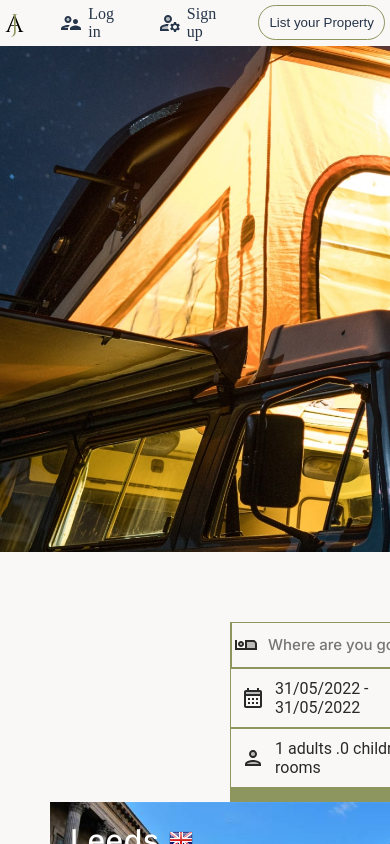
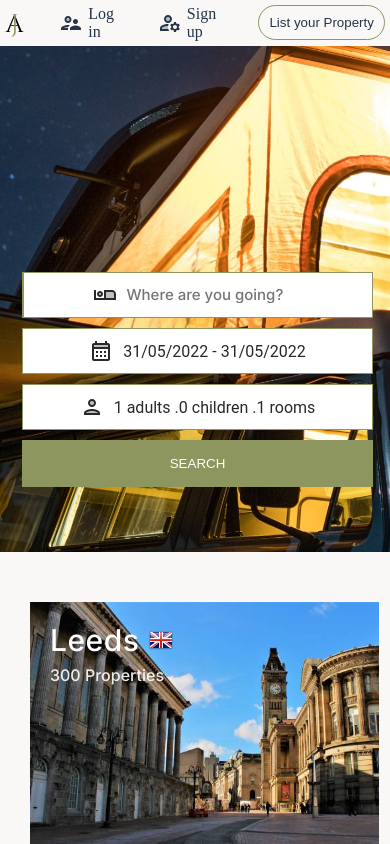
Before and after one commit to CodedSam84/Ajala-Travels-Booking, a React (Create React App) app: page / in a window 390 px wide. Built offline with nearby package versions, Linux system fonts and the light colour scheme.

Commit message:
Fix bugs with mobile responsiveness

```diff
--- a/src/components/content/content.css
+++ b/src/components/content/content.css
@@ -3,7 +3,7 @@
   justify-content: space-around;
   gap: 15px;
   align-items: center;
-  padding: 150px 50px;
+  padding: 150px 30px;
   max-width: 1220px;
   width: 100%;
   margin: auto;
@@ -12,7 +12,7 @@
 
 @media screen and (max-width: 1180px) {
   .content {
-    padding-top: 250px;
+    padding-top: 50px;
   }
 }
 
--- a/src/components/hero/hero.css
+++ b/src/components/hero/hero.css
@@ -4,6 +4,7 @@
   width: 100%;
   height: 80vh;
   position: relative;
+  padding: 0 75px;
 }
 
 .hero-content {
@@ -66,35 +67,55 @@
   }
 }
 
-@media screen and (max-width: 1088px) {
-  .hero-content {
-    left: 580px;
-    top: 100px;
-  }
-}
-
 @media screen and (max-width: 1008px) {
   .hero-content {
     left: 530px;
-    top: 80px;
+    top: 160px !important;
   }
 
   .hero-content h2 {
-    font-size: 35px !important;
+    font-size: 40px !important;
     line-height: 40px !important;
-  }
-}
-
-@media screen and (max-width: 800px) {
-  .hero-content {
-    left: 480px;
-    top: 80px;
   }
 }
 
 @media screen and (max-width: 900px) {
   .hero-content {
     display: none;
+  }
+
+  .search-filters {
+    width: 90% !important;
+  }
+}
+
+@media screen and (max-width: 800px) {
+  .search-filters {
+    left: 32px !important;
+  }
+}
+
+@media screen and (max-width: 650px) {
+  .search-filters {
+    left: 30px !important;
+  }
+}
+
+@media screen and (max-width: 575px) {
+  .search-filters {
+    left: 28px !important;
+  }
+}
+
+@media screen and (max-width: 520px) {
+  .search-filters {
+    left: 24px !important;
+  }
+}
+
+@media screen and (max-width: 480px) {
+  .search-filters {
+    left: 22px !important;
   }
 }
 
@@ -118,14 +139,25 @@
   align-items: center;
   justify-content: space-around;
   height: 80px;
-  position: absolute;
-  bottom: -40px;
-  left: 7.5vw;
+  padding: 0 40px;
   background-color: #F9F8F7;
-  width: 85%;
+  width: 88%;
   max-width: 1220px;
   margin: auto;
-  padding: 0 10px;
+  position: absolute;
+  bottom: -50px;
+}
+
+@media screen and (min-width: 1380px) {
+  .search-filters {
+    width: 100%;
+    max-width: 90%;
+  }
+
+  .content {
+    width: 100%;
+    max-width: 85%;
+  }
 }
 
 @media screen and (max-width: 1180px) {
@@ -136,16 +168,44 @@
   .search-filters {
     flex-direction: column;
     align-items: stretch;
-    bottom: -150px;
-    left: 220px;
+    bottom: 200px;
+    left: 40px;
+    padding: 0px;
+    width: 50%;
+    gap: 10px;
+    background-color: transparent;
+  }
+
+  .search-filter-item {
+    background-color: white !important;
+    max-width: 100%;
   }
 
   .search-button {
-    width: 70% !important;
+    width: 100% !important;
+  }
+
+  .hero-content {
+    left: 650px;
+    top: 180px;
   }
 
   .hero {
     height: 60vh;
+  }
+}
+
+@media screen and (max-width: 1130px) {
+  .hero-content {
+    left: 630px;
+    top: 170px;
+  }
+}
+
+@media screen and (max-width: 1070px) {
+  .hero-content {
+    left: 600px;
+    top: 170px;
   }
 }
 
```
